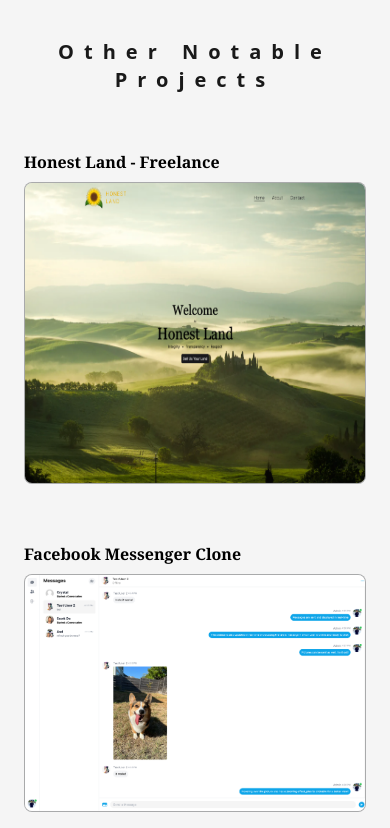
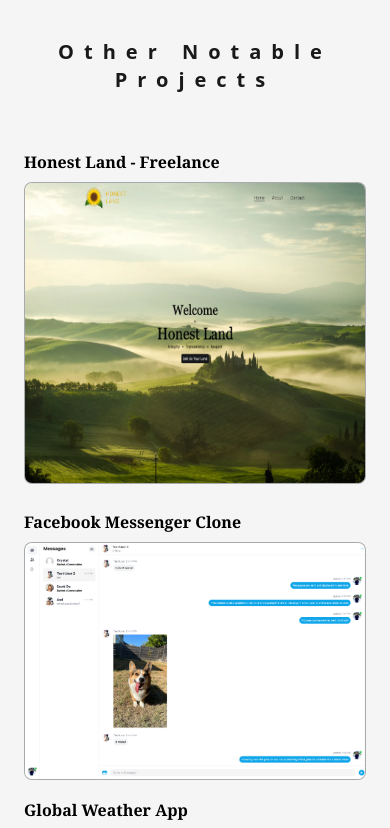
Before and after one commit to Eddie-Kuo/personal-portfolio, a Next.js app: page /projects in a window 390 px wide. Shown: the part 1402-2230 px from the top of the page. Built offline with nearby package versions, Linux system fonts and the light colour scheme.

Commit message:
fix additional projects spacing

```diff
--- a/pages/projects.js
+++ b/pages/projects.js
@@ -51,7 +51,7 @@ export default function Projects() {
           >
             Other Notable Projects
           </motion.h3>
-          <div className='grid place-content-center md:grid-cols-2 lg:grid-cols-3 gap-10 sm:gap-2 mb-32'>
+          <div className='grid place-content-center md:grid-cols-2 lg:grid-cols-3 gap-2 sm:gap-2 mb-32'>
             {notableProjects}
           </div>
         </div>
```
